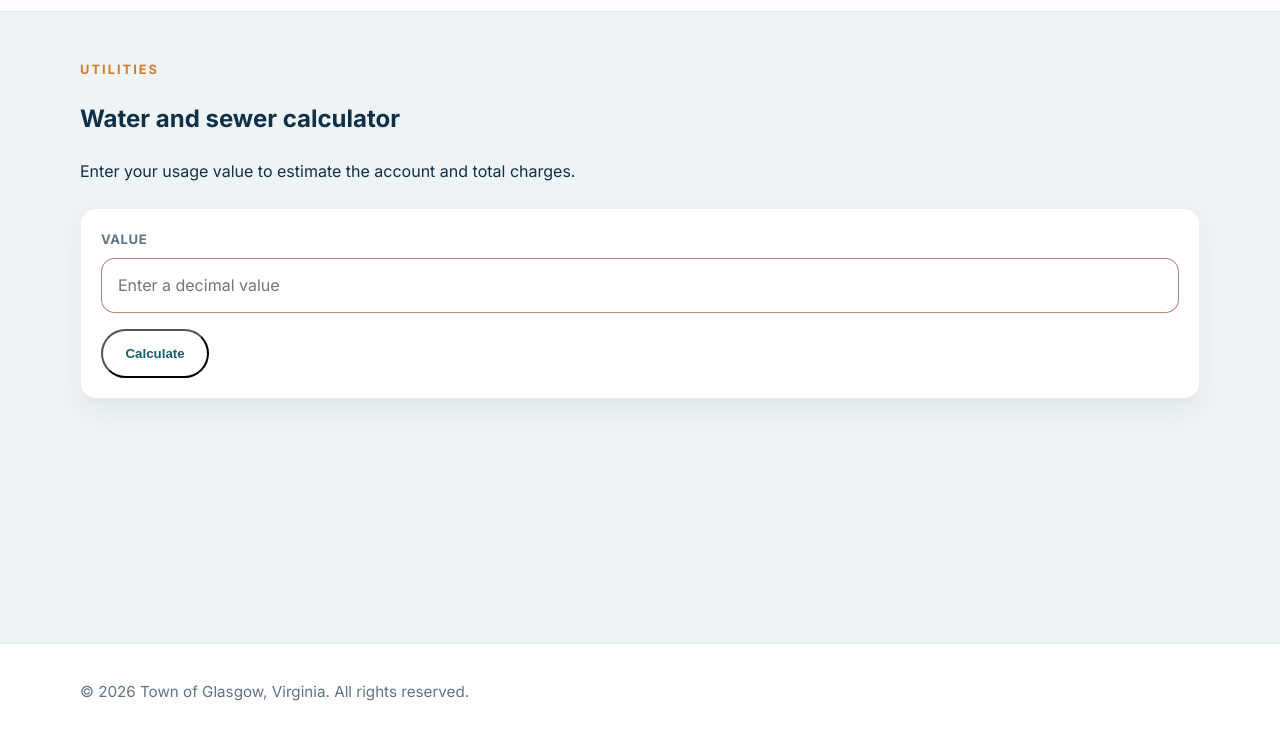
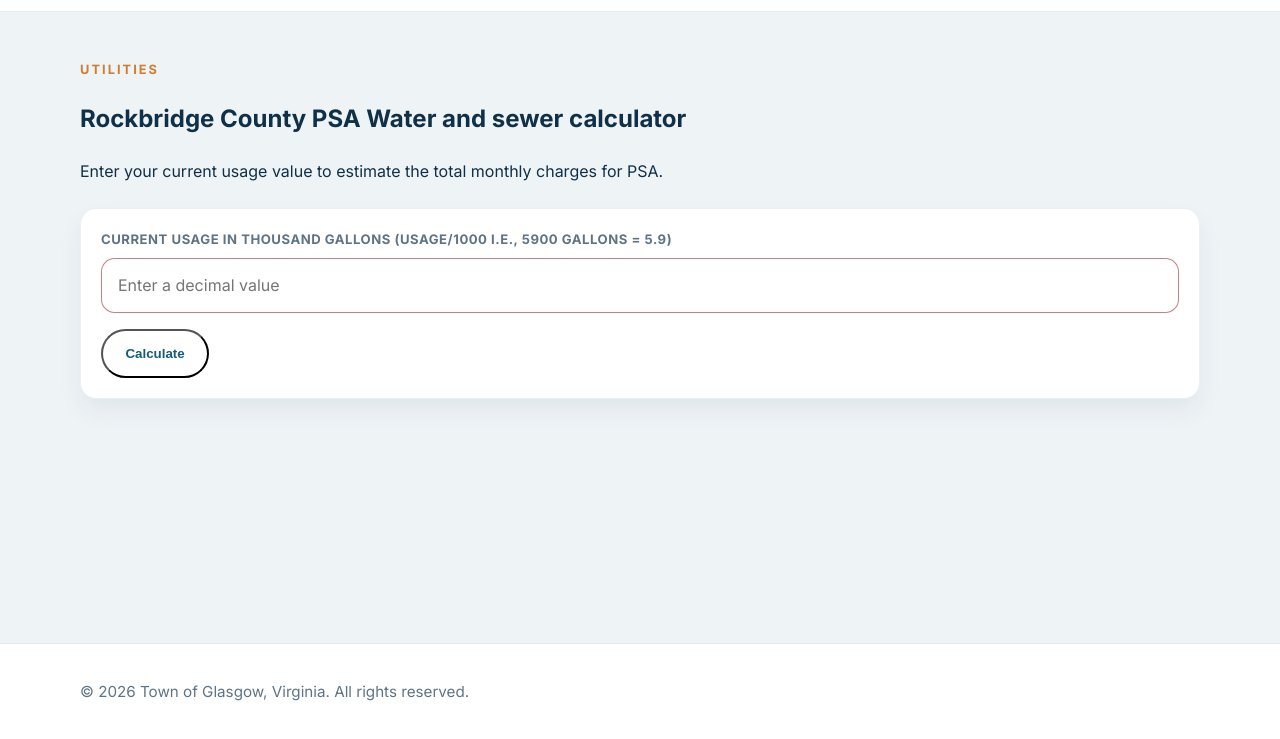
Before and after one commit to thanosiv/glasgowva, a plain HTML site: page watercalc.html in a window 1280 px wide. Shown: the part 61-800 px from the top of the page. Drawn offline with Linux system fonts and the light colour scheme.

Commit message:
update to text strings

```diff
--- a/watercalc.html
+++ b/watercalc.html
@@ -20,14 +20,14 @@
         <div class="container">
           <div class="section-header">
             <p class="eyebrow">Utilities</p>
-            <h1>Water and sewer calculator</h1>
-            <p>Enter your usage value to estimate the account and total charges.</p>
+            <h1>Rockbridge County PSA Water and sewer calculator</h1>
+            <p>Enter your current usage value to estimate the total monthly charges for PSA.</p>
           </div>
 
           <article class="card">
             <form id="water-calc-form" class="service-request-form" novalidate>
               <div class="form-group">
-                <label for="water-calc-input">Value</label>
+                <label for="water-calc-input">Current Usage in Thousand Gallons (Usage/1000 i.e., 5900 Gallons = 5.9)</label>
                 <input
                   id="water-calc-input"
                   name="water-calc-input"
```
